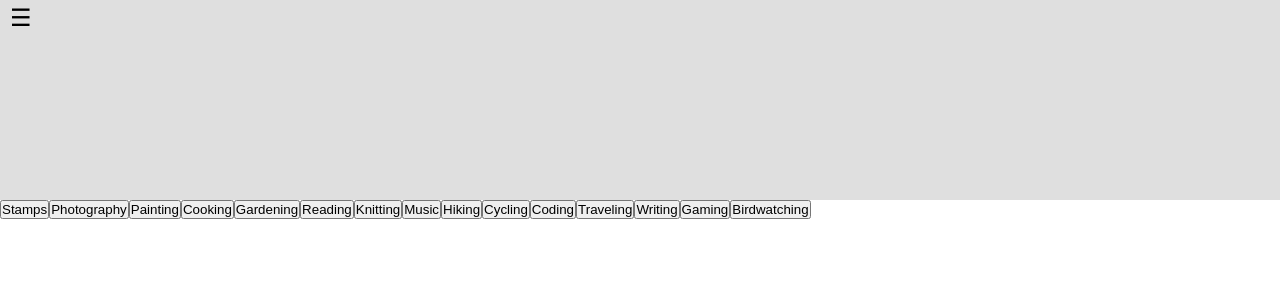
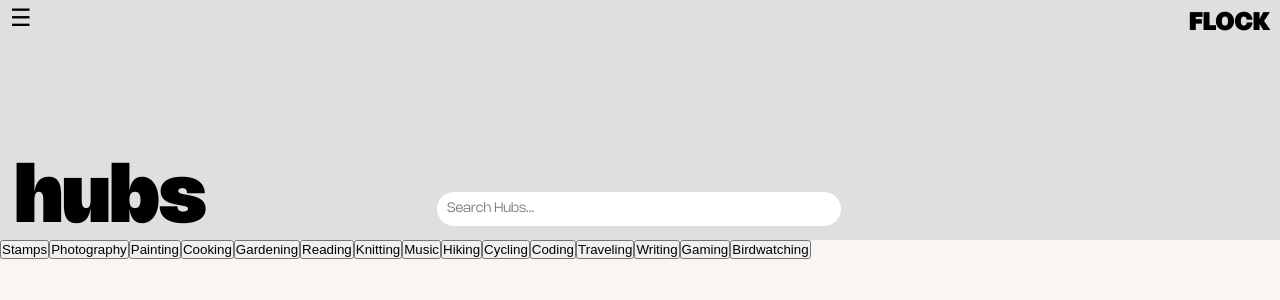
Before and after one commit to Zsolt-qwerty/final-project-flock, a Next.js app: page /AllHubs in a window 1280 px wide. Shown: the top 300 px of the page. Built offline with nearby package versions, Linux system fonts and the light colour scheme.

Commit message:
style: all hubs page banner layout good

```diff
--- a/src/app/AllHubs/AllHubs.module.css
+++ b/src/app/AllHubs/AllHubs.module.css
@@ -1,7 +1,48 @@
-.banner{
-    background-color: #dfdfdf;
-    padding: 100px;
+.allHubsDiv {
+  height: 100vh;
+  background: linear-gradient(to bottom, #dfdfdf 30%, #f8f5f3 30%);
 }
-.buttons{
-    padding: 10px;
+.bannerDiv {
+  height: 30%;
+  display: flex;
+  justify-content: space-between;
 }
+.buttons {
+  padding: 10px;
+}
+
+.titleContainer {
+  display: flex;
+  width: 33.3%;
+  height: 30vh;
+  flex-direction: column;
+  justify-content: flex-end;
+}
+
+.searchContainer {
+  display: flex;
+  width: 33.3%;
+  flex-direction: column;
+  justify-content: flex-end;
+  padding-bottom: 4px;
+}
+
+.logoContainer {
+  display: flex;
+  justify-content: flex-end;
+  width: 33.3%;
+}
+
+.flockLogo {
+  font-family: "N-ExtraBold";
+  font-size: 25px;
+  padding-right: 10px;
+  padding-top: 10px;
+}
+
+.hubsTitle {
+  font-family: "N-ExtraBold";
+  font-size: 80px;
+  margin-left: 15px;
+  margin-bottom: 0;
+}
--- /dev/null
+++ b/src/app/AllHubs/AllHubsSearchBar/AllHubsSearchBar.module.css
@@ -0,0 +1,7 @@
+.searchInput {
+  border: none;
+  border-radius: 20px;
+  width: 30vw;
+  padding: 10px;
+  font-family: "N-Light";
+}
--- /dev/null
+++ b/src/app/AllHubs/AllHubsSearchBar/AllHubsSearchBar.tsx
@@ -0,0 +1,17 @@
+"use client";
+import styles from "./AllHubsSearchBar.module.css";
+
+const AllHubsSearchBar: React.FC = () => {
+  return (
+    <form className={styles.searchInput}>
+      <input
+        className={styles.searchInput}
+        type="text"
+        placeholder="Search Hubs..."
+        aria-label="Search Hubs"
+      />
+    </form>
+  );
+};
+
+export default AllHubsSearchBar;
--- a/src/app/AllHubs/page.tsx
+++ b/src/app/AllHubs/page.tsx
@@ -1,16 +1,23 @@
-// Fetch all hubs.
-// Add search functionality.
-// Display all hubs dynamically.
-
 "use client";
 import AllHubContainer from "../components/AllHubsContainer/AllHubsContainer";
 import styles from "./AllHubs.module.css";
+import AllHubsSearchBar from "./AllHubsSearchBar/AllHubsSearchBar";
 
 export default function AllHubsPage() {
   return (
-    <>
-      <div className={styles.banner}></div>
-      <AllHubContainer/>
-    </>
+    <main className={styles.allHubsDiv}>
+      <div className={styles.bannerDiv}>
+        <div className={styles.titleContainer}>
+          <h1 className={styles.hubsTitle}>hubs</h1>
+        </div>
+        <div className={styles.searchContainer}>
+          <AllHubsSearchBar />
+        </div>
+        <div className={styles.logoContainer}>
+          <p className={styles.flockLogo}>FLOCK</p>
+        </div>
+      </div>
+      <AllHubContainer />
+    </main>
   );
 }
```
